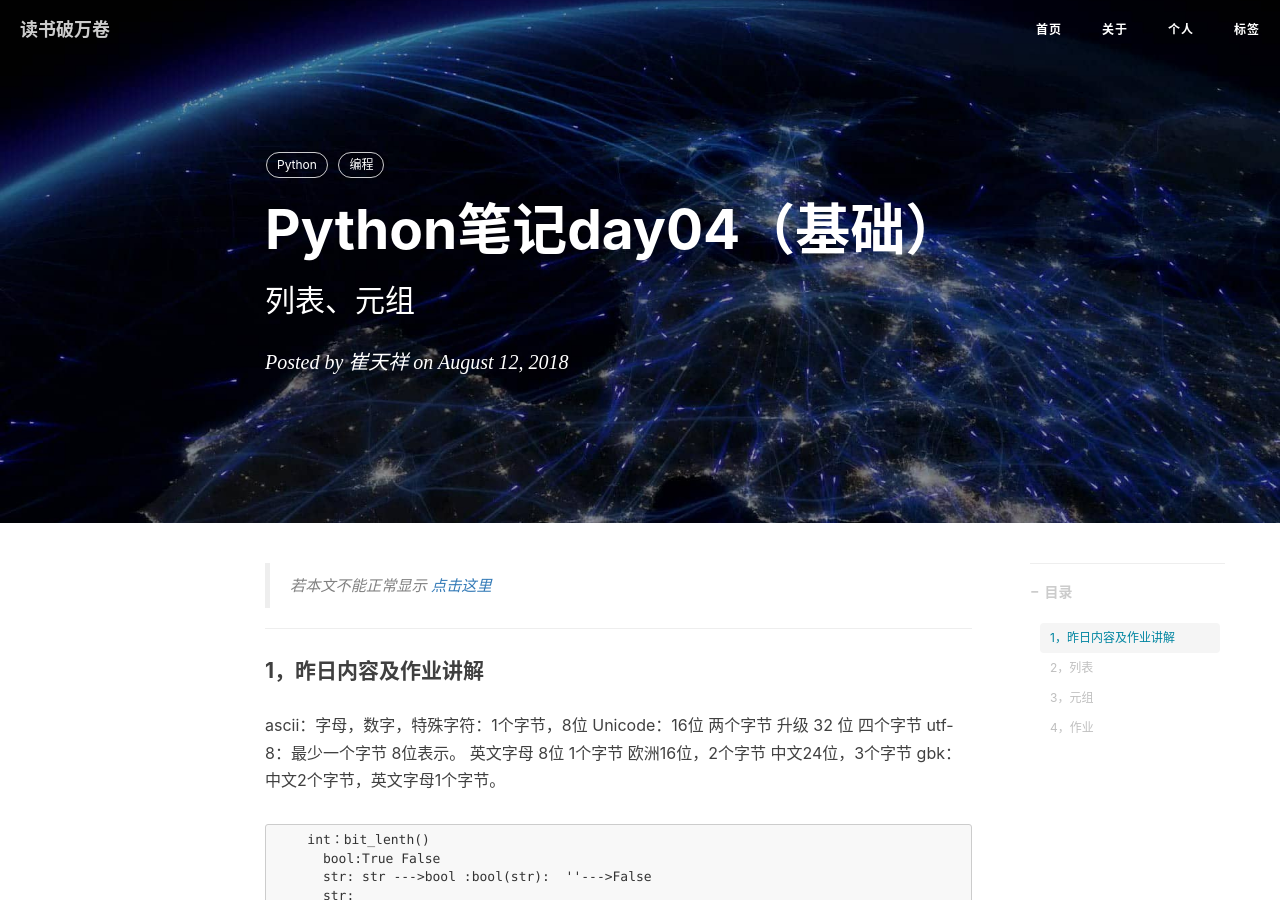
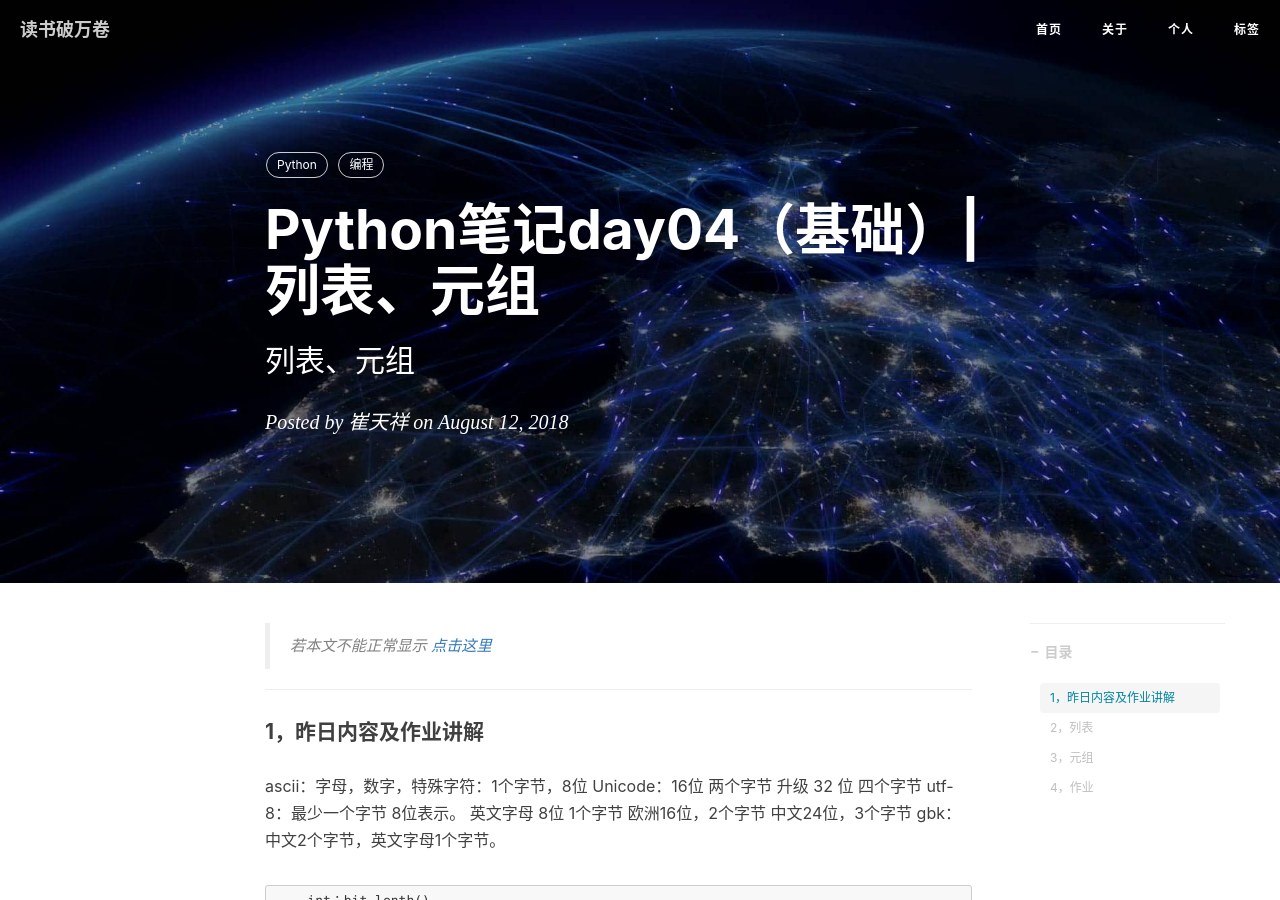
Before and after one commit to cuitianxiang100/cuitianxiang100.github.io, a Jekyll site: the page built from _posts/2018-08-12-Python笔记day04（基础）.md, in a window 1280 px wide and 900 px high. Built offline with Jekyll 4.4.1, drawn with Linux system fonts in a browser that asks for light colours; nearby versions of some CDN libraries; comment, search, counter and statistics services are not loaded.

Commit message:
Update 2018-08-12-Python笔记day04（基础）.md

```diff
--- a/_posts/2018-08-12-Python笔记day04（基础）.md
+++ b/_posts/2018-08-12-Python笔记day04（基础）.md
@@ -1,6 +1,6 @@
 ---
 layout:     post
-title:      "Python笔记day04（基础）"
+title:      "Python笔记day04（基础）|列表、元组"
 subtitle:   "列表、元组"
 date:       2018-08-12 12:17:00
 author:     "崔天祥"
```
